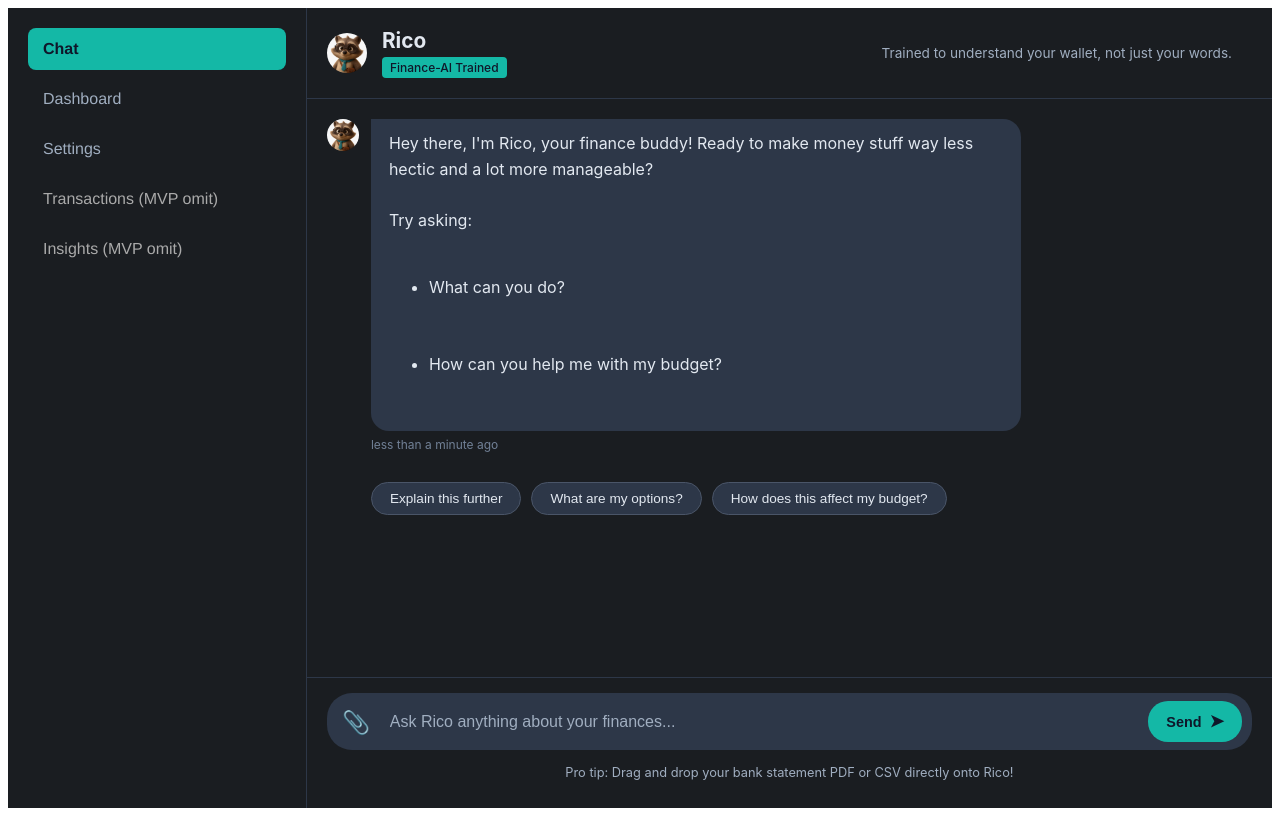
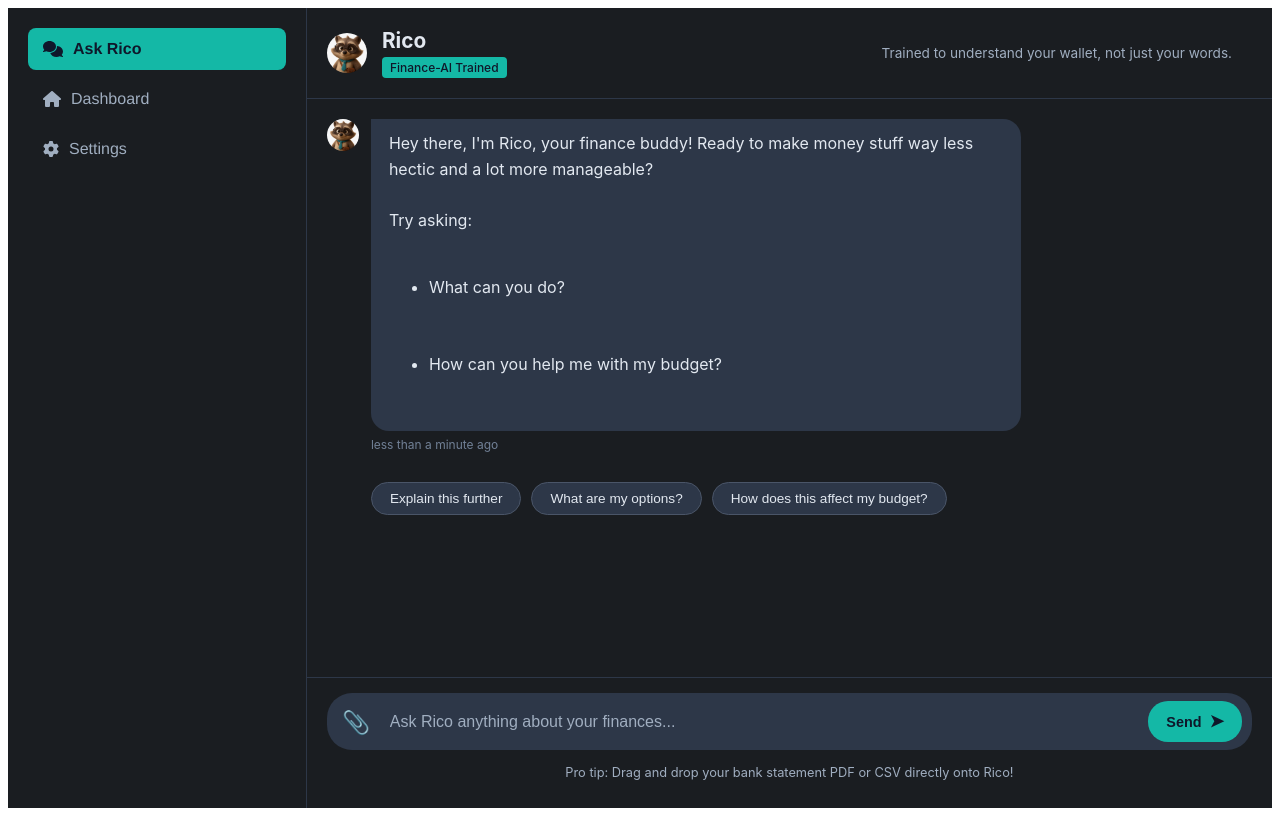
Before and after one commit to whyteaz/rico-frontend, a Vue app in the folder ai-financial-app/frontend/: page / in a window 1280 px wide. Built offline with nearby package versions, Linux system fonts and the light colour scheme.

Commit message:
added icon

```diff
--- a/ai-financial-app/frontend/index.html
+++ b/ai-financial-app/frontend/index.html
@@ -2,7 +2,7 @@
 <html lang="en">
   <head>
     <meta charset="UTF-8" />
-    <link rel="icon" type="image/svg+xml" href="/vite.svg" />
+    <link rel="icon" type="image/jpeg" href="../assets/rico.jpeg" />
     <meta name="viewport" content="width=device-width, initial-scale=1.0" />
     <title>Vite + Vue</title>
   </head>
--- a/ai-financial-app/frontend/package.json
+++ b/ai-financial-app/frontend/package.json
@@ -9,6 +9,9 @@
     "preview": "vite preview"
   },
   "dependencies": {
+    "@fortawesome/fontawesome-svg-core": "^6.7.2",
+    "@fortawesome/free-solid-svg-icons": "^6.7.2",
+    "@fortawesome/vue-fontawesome": "^3.0.8",
     "axios": "^1.9.0",
     "chart.js": "^4.4.9",
     "vue": "^3.5.13",
--- a/ai-financial-app/frontend/src/App.vue
+++ b/ai-financial-app/frontend/src/App.vue
@@ -2,12 +2,9 @@
   <div id="app">
     <nav class="sidebar">
       <ul>
-        <li><router-link to="/">Chat</router-link></li>
-        <li><router-link to="/dashboard">Dashboard</router-link></li>
-        <li><router-link to="/settings">Settings</router-link></li>
-        <!-- Placeholders for Transactions and Insights as per PLAN.md -->
-        <li class="disabled"><a href="#">Transactions (MVP omit)</a></li>
-        <li class="disabled"><a href="#">Insights (MVP omit)</a></li>
+        <li><router-link to="/"><font-awesome-icon icon="comments" style="margin-right: 10px;" /> <span>Ask Rico</span></router-link></li>
+        <li><router-link to="/dashboard"><font-awesome-icon icon="home" style="margin-right: 10px;" /> <span>Dashboard</span></router-link></li>
+        <li><router-link to="/settings"><font-awesome-icon icon="cog" style="margin-right: 10px;" /> <span>Settings</span></router-link></li>
       </ul>
     </nav>
     <main class="content">
--- a/ai-financial-app/frontend/src/main.js
+++ b/ai-financial-app/frontend/src/main.js
@@ -1,6 +1,14 @@
 import { createApp } from 'vue'
 import App from './App.vue'
 import router from './router' // Import the router
+
+// Font Awesome
+import { library } from '@fortawesome/fontawesome-svg-core'
+import { faHome, faComments, faCog } from '@fortawesome/free-solid-svg-icons'
+import { FontAwesomeIcon } from '@fortawesome/vue-fontawesome'
+
+// Add icons to the library
+library.add(faHome, faComments, faCog)
 
 // Import global styles if any - for now, App.vue handles its own.
 // import './assets/main.css' // Assuming Vite's default structure might have this
@@ -8,5 +16,6 @@ import router from './router' // Import the router
 const app = createApp(App)
 
 app.use(router) // Use the router
+app.component('font-awesome-icon', FontAwesomeIcon) // Register FontAwesomeIcon component
 
 app.mount('#app')
```
Also changed, not shown: 2 other files (tests, documents, lock files or other folders).
